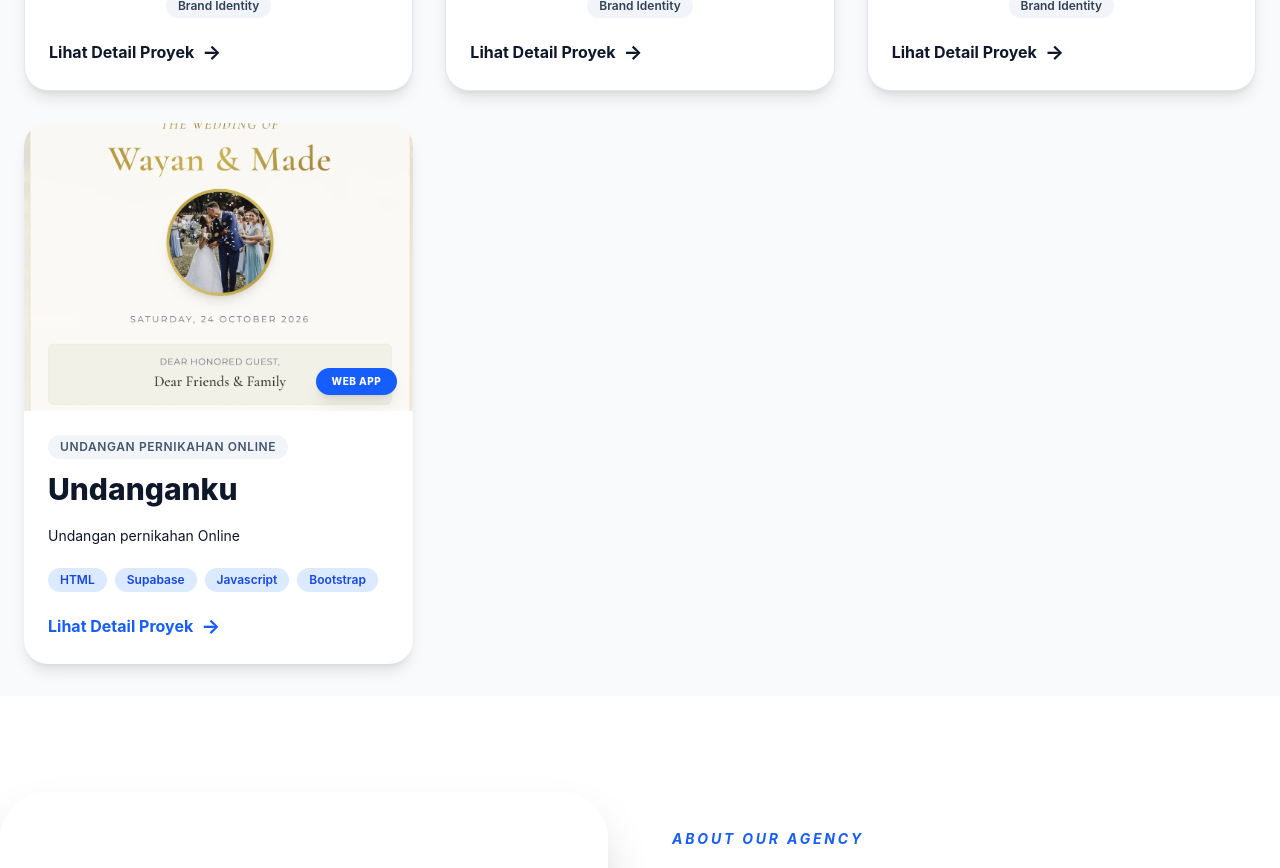
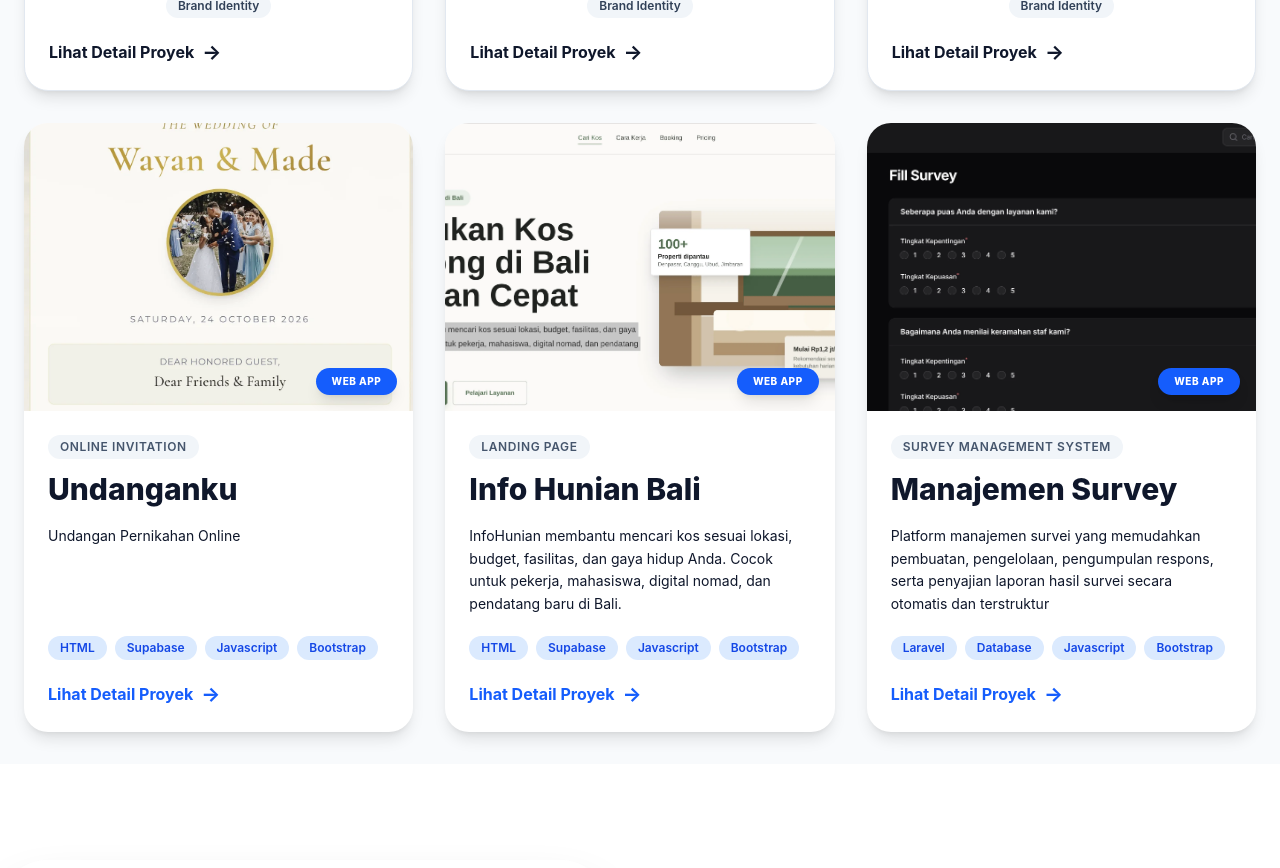
Before and after one commit to ptadiputra/genta-teknologi, a React (Vite) app: page / in a window 1280 px wide. Shown: the part 6300-7168 px from the top of the page. Built offline with nearby package versions, Linux system fonts and the light colour scheme.

Commit message:
add new web portfolio project

```diff
--- a/src/data/portfolio.js
+++ b/src/data/portfolio.js
@@ -214,15 +214,36 @@ export const projects = [
     {
         id: "19",
         title: "Undanganku",
-        subtitle: "Undangan Pernikahan Online",
+        subtitle: "Online Invitation",
         category: "web",
         description:
-            "Undangan pernikahan Online",
+            "Undangan Pernikahan Online",
         image: "/web/undanganku.webp",
         tags: ["HTML", "Supabase", "Javascript", "Bootstrap"],
         url: "https://darkgoldenrod-wasp-654030.hostingersite.com",
     },
-
+    {
+        id: "20",
+        title: "Info Hunian Bali",
+        subtitle: "Landing Page",
+        category: "web",
+        description:
+            "InfoHunian membantu mencari kos sesuai lokasi, budget, fasilitas, dan gaya hidup Anda. Cocok untuk pekerja, mahasiswa, digital nomad, dan pendatang baru di Bali.",
+        image: "/web/infohunian.webp",
+        tags: ["HTML", "Supabase", "Javascript", "Bootstrap"],
+        url: "https://rosybrown-gnu-733157.hostingersite.com",
+    },
+    {
+        id: "21",
+        title: "Manajemen Survey",
+        subtitle: "Survey Management System",
+        category: "web",
+        description:
+            "Platform manajemen survei yang memudahkan pembuatan, pengelolaan, pengumpulan respons, serta penyajian laporan hasil survei secara otomatis dan terstruktur",
+        image: "/web/survey.webp",
+        tags: ["Laravel", "Database", "Javascript", "Bootstrap"],
+        url: "https://rosybrown-gnu-733157.hostingersite.com",
+    },
 ];
 
 export const categories = [
```
Also changed, not shown: public/web/infohunian.webp (added), public/web/survey.webp (added).
